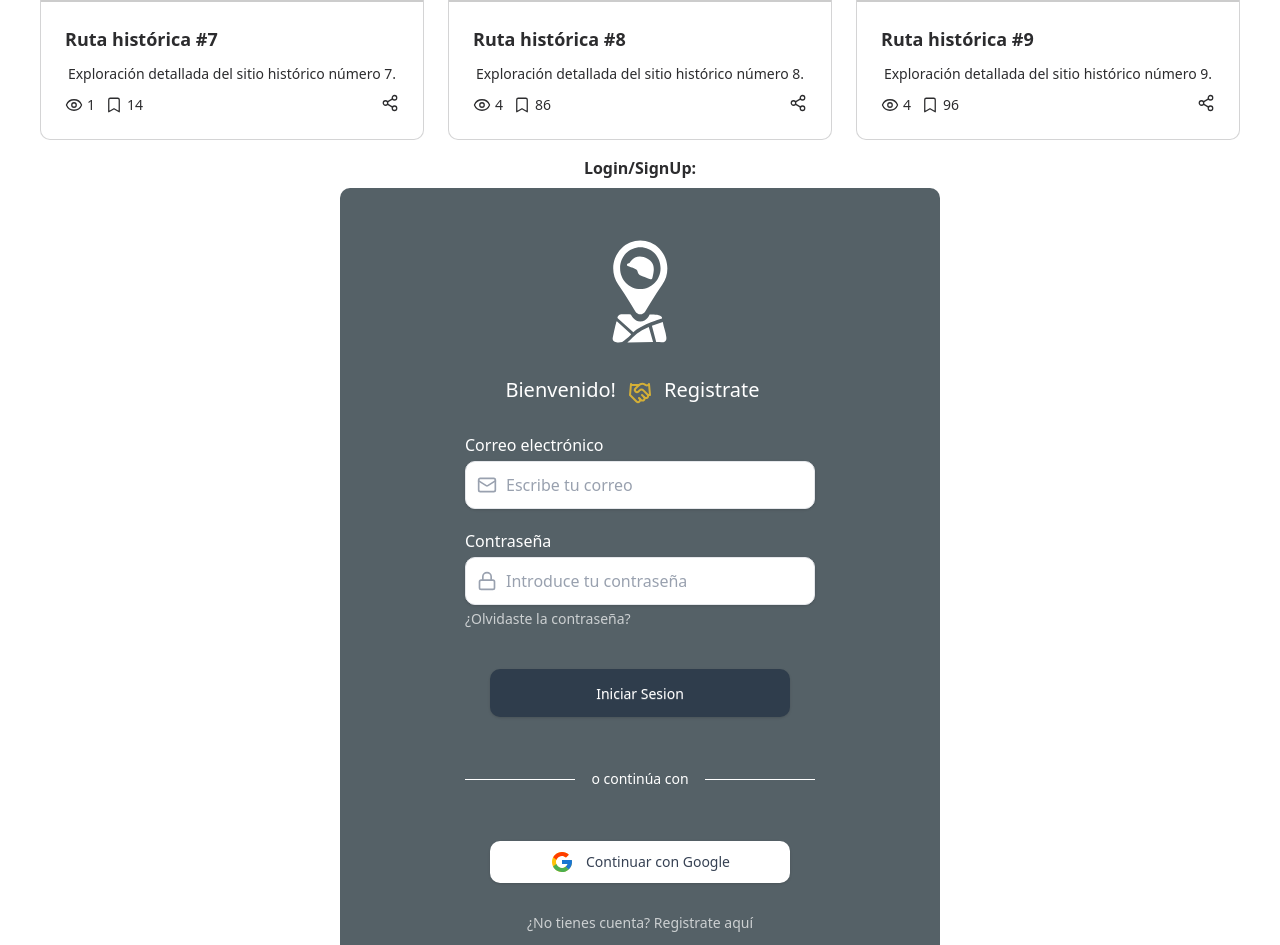
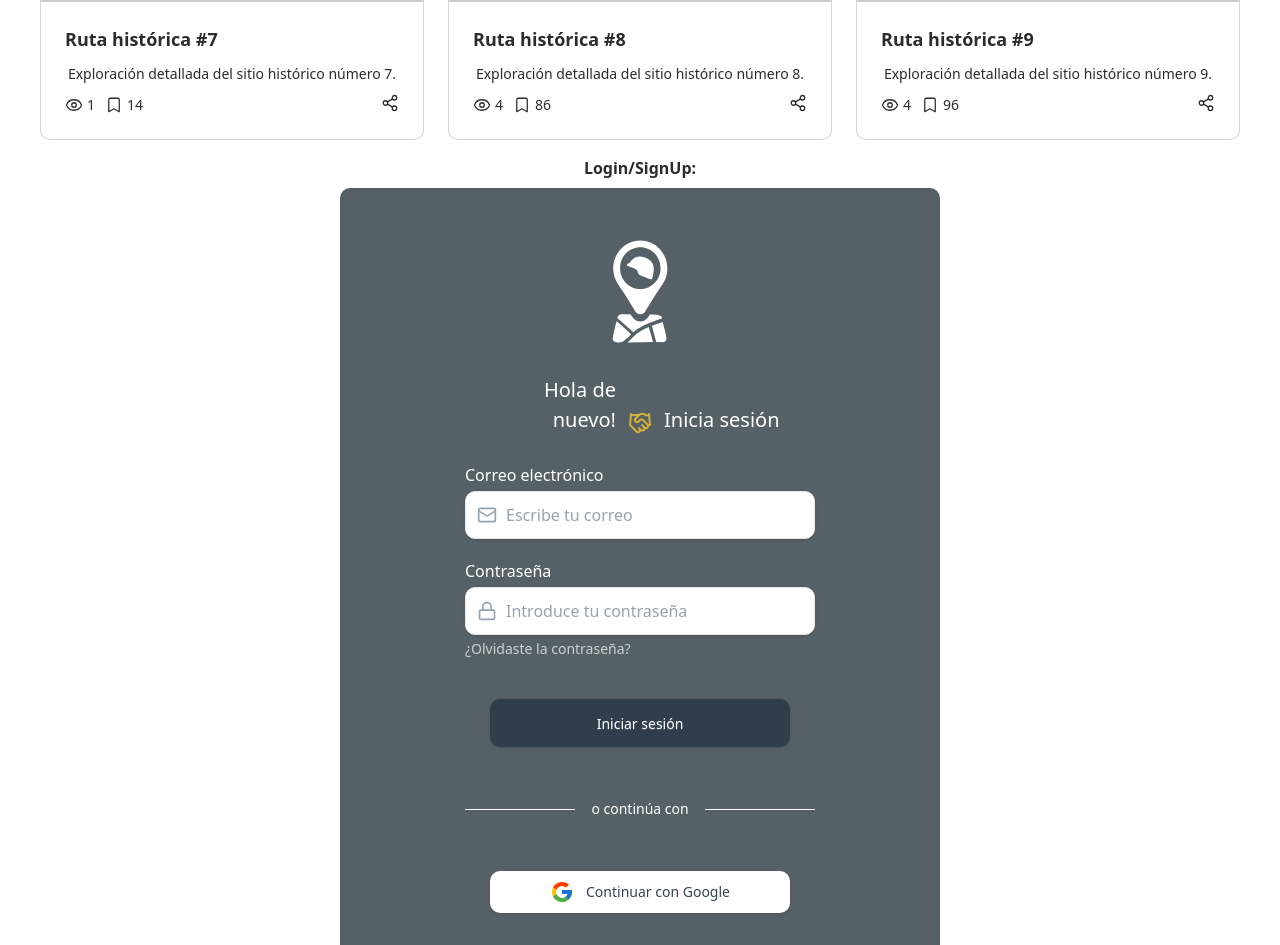
Before and after one commit to ESAT-ID3/2.-Battle-Trails, a React (Vite) app: page /test in a window 1280 px wide. Shown: the part 1315-2260 px from the top of the page. Built offline with nearby package versions, Linux system fonts and the light colour scheme.

Commit message:
login/signup in 1 page logic

```diff
--- a/src/components/auth/AuthForm/AuthForm.tsx
+++ b/src/components/auth/AuthForm/AuthForm.tsx
@@ -1,24 +1,49 @@
+import { useState } from "react";
 import AuthHeader from "@components/auth/AuthHeader/AuthHeader.tsx";
 import AuthImputs from "@components/auth/AuthImputs/AuthImputs.tsx";
 import OAuthButton from "@components/auth/OAuthButton/OAuthButton.tsx";
 import AuthButton from "@components/auth/AuthButton/AuthButton.tsx";
 
+const texts = {
+    login: {
+        button: "Iniciar sesión",
+        switchText: "¿No tienes cuenta? Regístrate aquí",
+    },
+    register: {
+        button: "Crear cuenta",
+        switchText: "¿Ya tienes cuenta? Inicia sesión aquí",
+    },
+};
 
 const AuthForm = () => {
+    const [mode, setMode] = useState<"login" | "register">("login");
+
+    const toggleMode = () => setMode(mode === "login" ? "register" : "login");
+
     return (
-        <div
-            className="flex flex-col w-[600px] h-[800px] p-5 items-center gap-7 rounded-field bg-primary/75 text-white">
-            <AuthHeader/>
-            <AuthImputs/>
-            <AuthButton text={"Iniciar Sesion"}/>
+        <div className="flex flex-col w-[600px] h-[800px] p-5 items-center gap-7 rounded-field bg-primary/75 text-white">
+            <AuthHeader mode={mode} />
+
+            <AuthImputs />
+
+            <AuthButton text={texts[mode].button} />
+
+            {/* Separador */}
             <div className="flex items-center gap-4 w-[350px] my-6">
-                <div className="flex-1 h-px bg-white"/>
+                <div className="flex-1 h-px bg-white" />
                 <span className="text-sm text-white">o continúa con</span>
-                <div className="flex-1 h-px bg-white"/>
+                <div className="flex-1 h-px bg-white" />
             </div>
 
-            <OAuthButton/>
-            <p className="text-sm/4 text-center text-accent/70 mt-1 cursor-pointer hover:text-accent">¿No tienes cuenta? Registrate aquí</p>
+            <OAuthButton />
+
+            {/* Cambio de modo simple sin animación */}
+            <p
+                className="text-sm/4 text-center text-accent/70 mt-1 cursor-pointer hover:text-accent transition-colors duration-300"
+                onClick={toggleMode}
+            >
+                {texts[mode].switchText}
+            </p>
         </div>
     );
 };
--- a/src/components/auth/AuthHeader/AuthHeader.tsx
+++ b/src/components/auth/AuthHeader/AuthHeader.tsx
@@ -1,22 +1,35 @@
+import { Handshake, Shield } from "lucide-react";
 import iconslogo from "@assets/iconslogo.svg"
-import {Handshake} from "lucide-react"
 
-const AuthHeader = () => {
+interface AuthHeaderProps {
+    mode: "login" | "register";
+}
+
+const AuthHeader = ({ mode }: AuthHeaderProps) => {
     return (
-        <div className="flex flex-col justify-center items-center pt-8 text-center gap-8">
-            <img src={iconslogo} alt="Logo"/>
+        <div className="flex flex-col justify-center pt-8 text-center gap-8">
+            {/* Logo */}
+            <img src={iconslogo} alt="Logo" className="m-auto" />
 
-            <div className="flex items-end justify-center text-[20px] gap-3">
-                <div className="w-[120px] text-right">
-                    <p>Bienvenido!</p>
+            {/* Título + Icono */}
+            <div className="flex items-end justify-center gap-3 text-[20px]">
+                <div className="w-[140px] text-right">
+                    <p>{mode === "login" ? "Hola de nuevo!" : "Bienvenido!"}</p>
                 </div>
-                <Handshake color="#D4AF37" className="w-6 h-6" />
-                <div className="w-[120px] text-left">
-                    <p>Registrate</p>
+
+                {/* Icono dinámico */}
+                {mode === "login" ? (
+                    <Handshake color="#D4AF37" className="w-6 h-6" />
+                ) : (
+                    <Shield color="#D4AF37" className="w-6 h-7" />
+                )}
+
+                {/* Texto derecho */}
+                <div className="w-[140px] text-left">
+                    <p>{mode === "login" ? "Inicia sesión" : "Regístrate"}</p>
                 </div>
             </div>
         </div>
-
     );
 };
 
```
